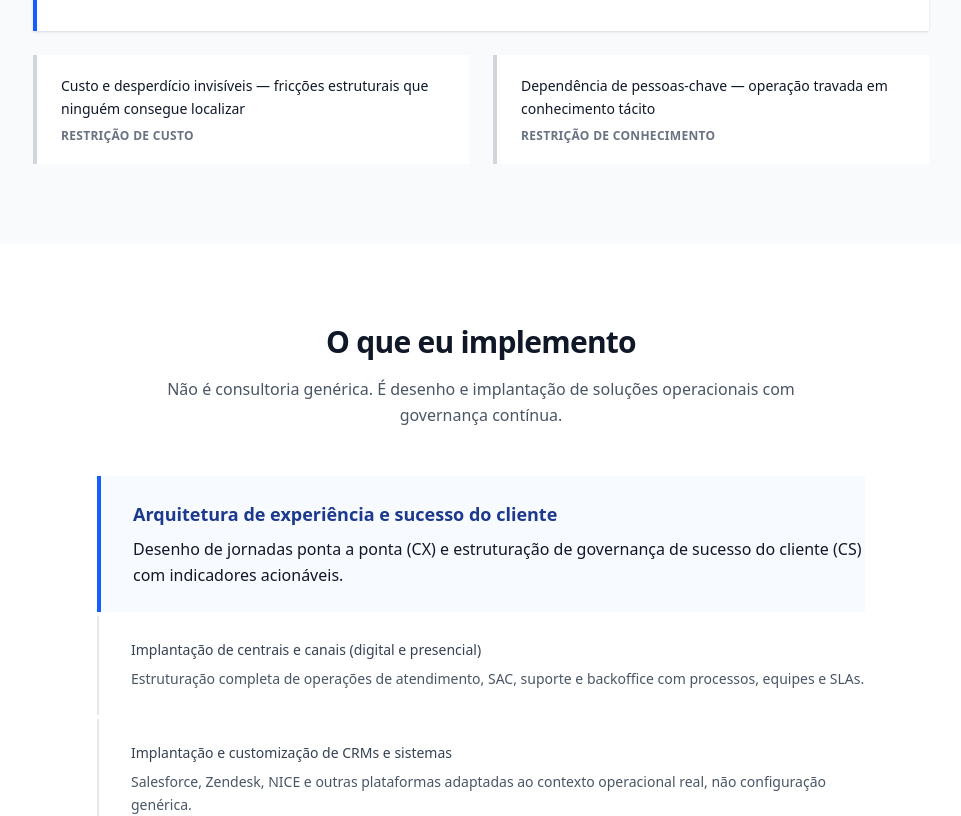
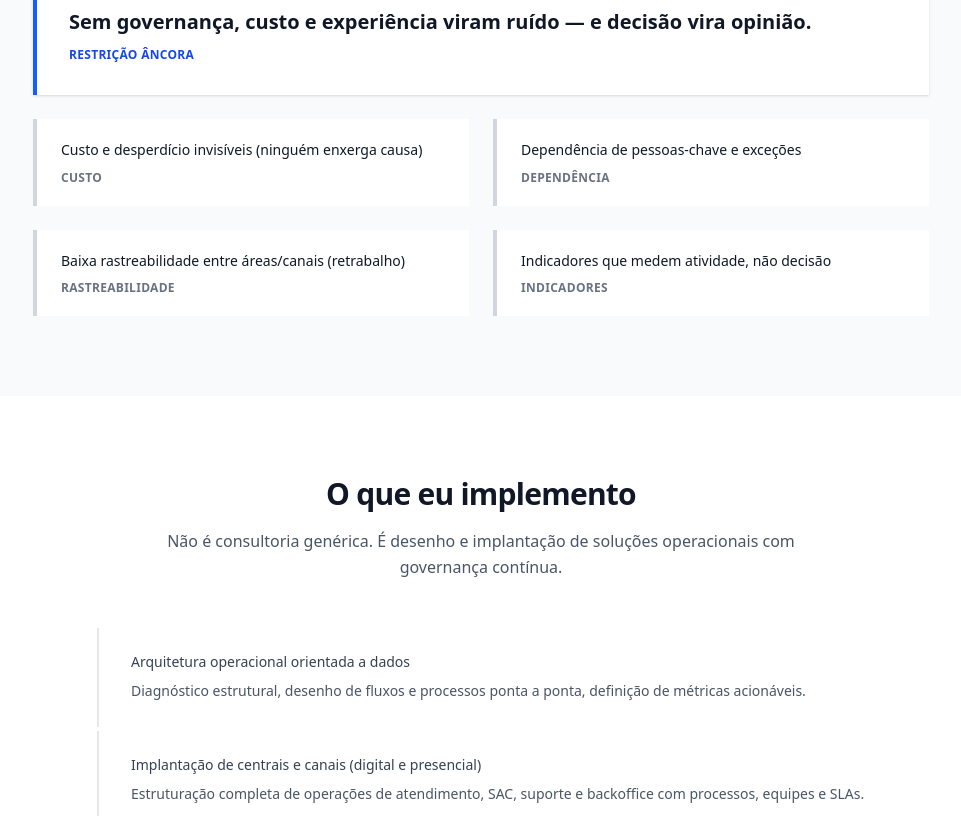
Before and after one commit to jadsoncr/landing, a Next.js app: page / in a window 1280 px wide. Shown: the part 1826-2642 px from the top of the page, without its empty margins (159-1120 px from the left). Built offline with nearby package versions, Linux system fonts and the light colour scheme.

Commit message:
Posicionamento 10/10: 2 picos (Hero+CTA), 2 frases-muro, cases 10s, CS/CX como proteção de receita, Google verification

```diff
--- a/src/app/layout.tsx
+++ b/src/app/layout.tsx
@@ -17,6 +17,9 @@ export const metadata: Metadata = {
   title: landingCopy.seo.title,
   description: landingCopy.seo.description,
   keywords: landingCopy.seo.keywords,
+  verification: {
+    google: "google2473cac25dbe387e",
+  },
 };
 
 export default function RootLayout({
--- a/src/components/marketing/cases.tsx
+++ b/src/components/marketing/cases.tsx
@@ -2,44 +2,21 @@ export function Cases() {
   const cases = [
     {
       title: "MetrôRio — GIRO",
-      subtitle: "Arquitetura corporativa de serviços em ambiente regulado",
-      body: "Desenho da arquitetura do GIRO, sistema corporativo de serviços e relacionamento com o cliente, integrando atendimento, processos, dados e canais digitais em operação metroviária altamente regulada. Estruturação de fluxos, governança e modelo de serviços, com integração aos sistemas de bilhetagem e ao contexto regulatório, reduzindo fricção operacional e aumentando previsibilidade. Beneficio adicional: digitalização do modelo de serviços da companhia, consolidando canais e dados em uma base operacional única para decisão e escala.",
-      impact: [
-        "Maior previsibilidade operacional",
-        "Redução de fricção em jornadas críticas",
-        "Governança clara entre canais, dados e decisão",
-        "Digitalização estruturada da operação de serviços",
-      ],
+      context: "Operação regulada, necessidade de rastreabilidade e governança",
+      structured: "Atendimento + padronização + modelo orientado a dados (serviços web)",
+      impact: "Redução > 3x nas reclamações ao regulador (AGETRANSP)",
+    },
+    {
+      title: "GRU Airport",
+      context: "Ambiente crítico, ANAC, alta pressão de jornada do passageiro",
+      structured: "Operação do zero + canais + automação de informação/URA",
+      impact: "NPS consistente > 9",
     },
     {
       title: "Rede D'Or",
-      subtitle: "Arquitetura operacional de atendimento em saúde",
-      body: "Estruturação e liderança de uma célula diferenciada de atendimento, com foco na jornada do paciente, eficiência operacional e sustentabilidade do negócio em ambiente hospitalar altamente regulado. Desenho do modelo operacional e integração entre atendimento, regulação, prestadores médicos e áreas internas, alinhando fluxos de serviço e processos assistenciais.",
-      impact: [
-        "Redução de atrito entre áreas",
-        "Maior eficiência na jornada do paciente",
-        "Sustentação operacional em contexto regulado",
-      ],
-    },
-    {
-      title: "GRU Airport",
-      subtitle: "Arquitetura de atendimento em ambiente aeroportuário crítico",
-      body: "Desenho e implantação da arquitetura de atendimento e autoatendimento em ambiente aeroportuário de alta criticidade, envolvendo BID, definição do modelo operacional e implantação junto a fornecedores. Estruturação de fluxos internos, digitalização de processos, automação de URA e implantação de consulta de voos via QR Code, reduzindo dependência de canais tradicionais.",
-      impact: [
-        "Redução de custo operacional",
-        "Menor fricção no atendimento ao passageiro",
-        "Maior resiliência operacional em picos de demanda",
-      ],
-    },
-    {
-      title: "Mundo Leilão",
-      subtitle: "Reestruturação integrada de CS, Atendimento e Jurídico",
-      body: "Projeto de 3 meses com foco na reestruturação integrada de Customer Success, Atendimento e Jurídico em operação digital com alto volume de conflitos operacionais. Desenho de processos ponta a ponta, definição clara de responsabilidades e criação de fluxos integrados entre áreas.",
-      impact: [
-        "Redução superior a 30% no churn",
-        "Maior previsibilidade entre CS, Atendimento e Jurídico",
-        "Eliminação de retrabalho e conflitos operacionais",
-      ],
+      context: "Saúde, alta complexidade e previsibilidade operacional",
+      structured: "Célula + processos + implantação/customização de ferramentas",
+      impact: "Ganho consistente de eficiência operacional",
     },
   ];
 
@@ -52,36 +29,27 @@ export function Cases() {
           </h2>
         </div>
 
-        <div className="mx-auto max-w-4xl space-y-10">
+        <div className="mx-auto max-w-4xl space-y-8">
           {cases.map((item, index) => (
-            <div key={index} className="border-l-4 border-blue-600 pl-8 pr-6 py-6 bg-white">
-              <h3 className="text-xl font-bold text-gray-900 mb-2">
+            <div key={index} className="border-l-4 border-blue-600 pl-6 pr-4 py-5 bg-white">
+              <h3 className="text-lg font-bold text-gray-900 mb-4">
                 {item.title}
               </h3>
-              <p className="text-sm font-semibold text-gray-600 mb-4">
-                {item.subtitle}
-              </p>
 
-              {/* IMPACTO PRIMEIRO */}
-              <div className="mb-6">
-                <p className="text-xs font-semibold text-gray-500 uppercase tracking-wide mb-2">Impacto</p>
-                <ul className="space-y-1.5">
-                  {item.impact.map((bullet, idx) => (
-                    <li key={idx} className="text-sm text-blue-900 font-medium flex items-start gap-2">
-                      <span className="text-blue-600 mt-1">•</span>
-                      <span>{bullet}</span>
-                    </li>
-                  ))}
-                </ul>
+              <div className="space-y-2 text-sm">
+                <div>
+                  <span className="font-semibold text-gray-900">Contexto:</span>{" "}
+                  <span className="text-gray-700">{item.context}</span>
+                </div>
+                <div>
+                  <span className="font-semibold text-gray-900">O que foi estruturado:</span>{" "}
+                  <span className="text-gray-700">{item.structured}</span>
+                </div>
+                <div>
+                  <span className="font-semibold text-blue-900">Impacto:</span>{" "}
+                  <span className="text-blue-900 font-medium">{item.impact}</span>
+                </div>
               </div>
-
-              {/* CONTEXTO (COLAPSADO) */}
-              <details className="text-sm text-gray-600">
-                <summary className="cursor-pointer font-medium hover:text-gray-900">Ver contexto do projeto</summary>
-                <div className="mt-4 pl-4 border-l-2 border-gray-200">
-                  <p className="text-sm text-gray-700 leading-relaxed">{item.body}</p>
-                </div>
-              </details>
             </div>
           ))}
         </div>
--- a/src/components/marketing/hero.tsx
+++ b/src/components/marketing/hero.tsx
@@ -5,7 +5,7 @@ export function Hero() {
   const whatsappUrl = `https://wa.me/${cta.whatsappNumber}?text=${encodeURIComponent(cta.whatsappMessage)}`;
 
   return (
-    <section className="relative bg-white py-24 sm:py-32 lg:py-40 pb-32 sm:pb-40 lg:pb-48">
+    <section className="relative bg-white py-24 sm:py-32 lg:py-40 pb-40 sm:pb-52 lg:pb-64">
       <div className="container-premium relative">
         <div className="mx-auto max-w-3xl text-center">
           {/* Layer 1: CONTEXT */}
@@ -53,10 +53,10 @@ export function Hero() {
             </p>
           </div>
 
-          {/* FRASE-MURO: desacelera leitura e ancora autoridade */}
+          {/* FRASE-MURO 1: desacelera leitura e ancora autoridade */}
           <div className="mt-16 pt-12 border-t border-gray-200">
             <p className="text-base font-medium text-gray-900 leading-relaxed">
-              Operações complexas exigem arquitetura, não improvisação.
+              Operações não falham por falta de esforço. Falham por falta de estrutura.
             </p>
           </div>
         </div>
--- a/src/components/marketing/services.tsx
+++ b/src/components/marketing/services.tsx
@@ -17,7 +17,7 @@ export function Services() {
 
         <div className="mx-auto max-w-3xl space-y-1">
           {services.items.map((service: { title: string; desc: string; highlighted?: boolean }, index: number) => {
-            const isCore = index === 0 || index === 4; // Arquitetura CS/CX e Governança
+            const isCore = service.highlighted; // CS/CX e Governança
             return (
               <div
                 key={index}
--- a/src/lib/landingCopy.ts
+++ b/src/lib/landingCopy.ts
@@ -61,16 +61,24 @@ export const landingCopy = {
     guide: "Essas restrições aparecem em setores diferentes, mas produzem sempre os mesmos efeitos.",
     items: [
       {
-        category: "Restrição de decisão",
-        text: "Indicadores que medem atividade, mas não orientam decisão executiva",
+        category: "Restrição âncora",
+        text: "Sem governança, custo e experiência viram ruído — e decisão vira opinião.",
       },
       {
-        category: "Restrição de custo",
-        text: "Custo e desperdício invisíveis — fricções estruturais que ninguém consegue localizar",
+        category: "Custo",
+        text: "Custo e desperdício invisíveis (ninguém enxerga causa)",
       },
       {
-        category: "Restrição de conhecimento",
-        text: "Dependência de pessoas-chave — operação travada em conhecimento tácito",
+        category: "Dependência",
+        text: "Dependência de pessoas-chave e exceções",
+      },
+      {
+        category: "Rastreabilidade",
+        text: "Baixa rastreabilidade entre áreas/canais (retrabalho)",
+      },
+      {
+        category: "Indicadores",
+        text: "Indicadores que medem atividade, não decisão",
       },
     ],
   },
@@ -81,25 +89,30 @@ export const landingCopy = {
       "Não é consultoria genérica. É desenho e implantação de soluções operacionais com governança contínua.",
     items: [
       {
-        title: "Arquitetura de experiência e sucesso do cliente",
-        desc: "Desenho de jornadas ponta a ponta (CX) e estruturação de governança de sucesso do cliente (CS) com indicadores acionáveis.",
+        title: "Arquitetura operacional orientada a dados",
+        desc: "Diagnóstico estrutural, desenho de fluxos e processos ponta a ponta, definição de métricas acionáveis.",
       },
       {
         title: "Implantação de centrais e canais (digital e presencial)",
         desc: "Estruturação completa de operações de atendimento, SAC, suporte e backoffice com processos, equipes e SLAs.",
       },
       {
-        title: "Implantação e customização de CRMs e sistemas",
+        title: "Implantação e customização de sistemas e CRMs",
         desc: "Salesforce, Zendesk, NICE e outras plataformas adaptadas ao contexto operacional real, não configuração genérica.",
       },
       {
         title: "Agentes, automações e fluxos inteligentes",
-        desc: "Agentes humanizados (digitais/híbridos), automações que leem dados e métricas, sugestões acionáveis baseadas em sinais operacionais e de mercado.",
+        desc: "Automações que leem métricas, sugestões acionáveis (sinais operacionais/mercado).",
+      },
+      {
+        title: "Estruturação e reestruturação de CS & CX",
+        desc: "Processos, automação de onboarding/relacionamento/suporte, redução estrutural de churn via governança.",
         highlighted: true,
       },
       {
-        title: "Governança contínua (CX, CS, custo, churn, escala)",
+        title: "Governança contínua: custo, SLA, churn, reclamações, escala",
         desc: "Ciclo mensal de monitoramento, alerta, ajuste e decisão para manter previsibilidade operacional e financeira.",
+        highlighted: true,
       },
     ],
   },
@@ -156,20 +169,20 @@ export const landingCopy = {
     title: "Onde aplico com mais impacto",
     items: [
       {
-        title: "Operações com CMV e margem sensíveis",
-        desc: "Identificação de perdas estruturais, redução de desperdício, padrão operacional e controle de custo.",
+        title: "Operações com CMV e margem sensível",
+        desc: "Indústria, food, redes, operações metrificadas — identificação de perdas estruturais e controle de custo.",
       },
       {
-        title: "Clínicas e hospitais",
-        desc: "Fluxo de atendimento, produtividade de agenda, redução de no-show, governança entre áreas.",
+        title: "Clínicas e hospitais (fluxo, agenda, redução de no-show)",
+        desc: "Produtividade de agenda, redução de no-show, governança entre áreas, custo por procedimento.",
       },
       {
         title: "Serviços recorrentes e operações escaláveis",
-        desc: "Processos replicáveis, automação pragmática, previsibilidade de crescimento.",
+        desc: "Processos replicáveis, automação pragmática, margens previsíveis, governança contínua.",
       },
       {
-        title: "Operações intensivas em atendimento e experiência",
-        desc: "Padronização de jornadas, redução de fricções, melhoria perceptual controlada.",
+        title: "Operações intensivas em atendimento e reputação",
+        desc: "Padronização de jornadas, redução de fricções, indicadores acionáveis, controle de SLAs.",
       },
     ],
   },
```
Also changed, not shown: src/components/marketing/cs-cx.tsx (+14 -49 lines), src/components/marketing/evidence.tsx (+4 -18 lines).
